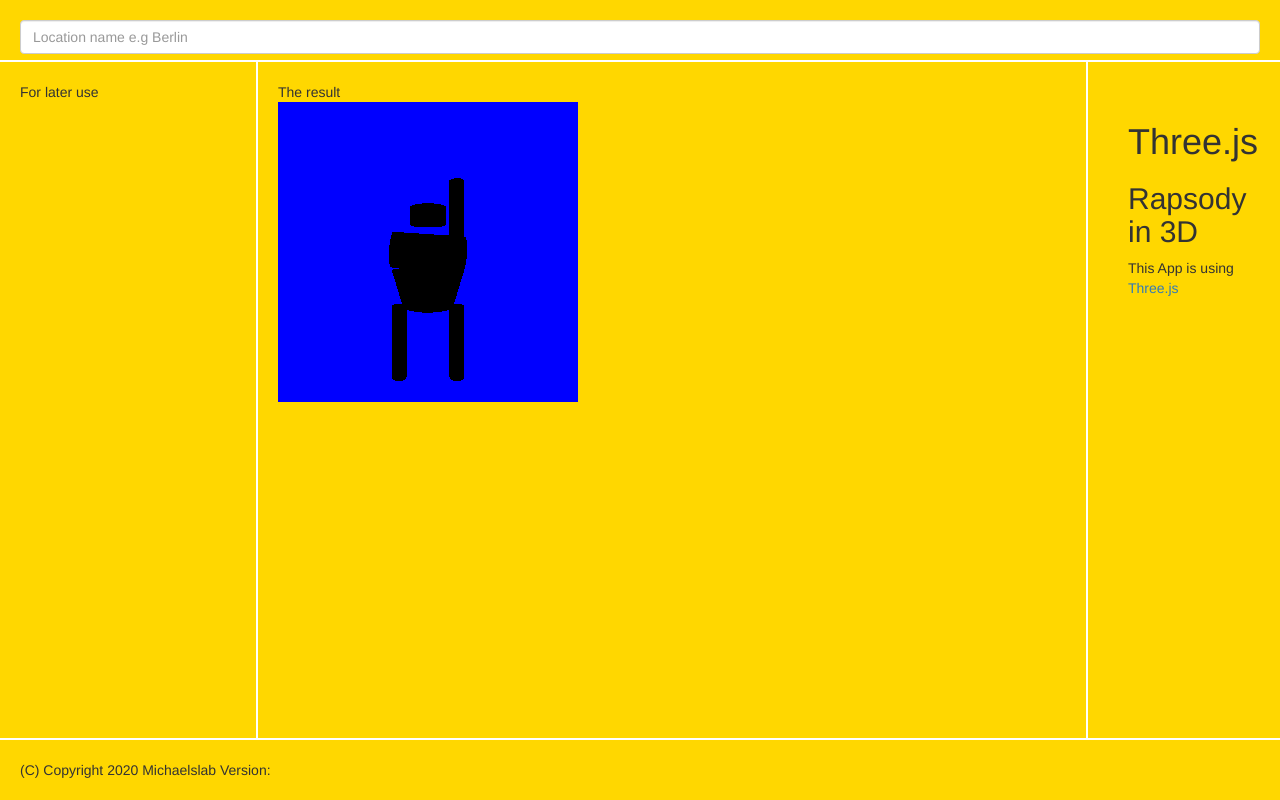
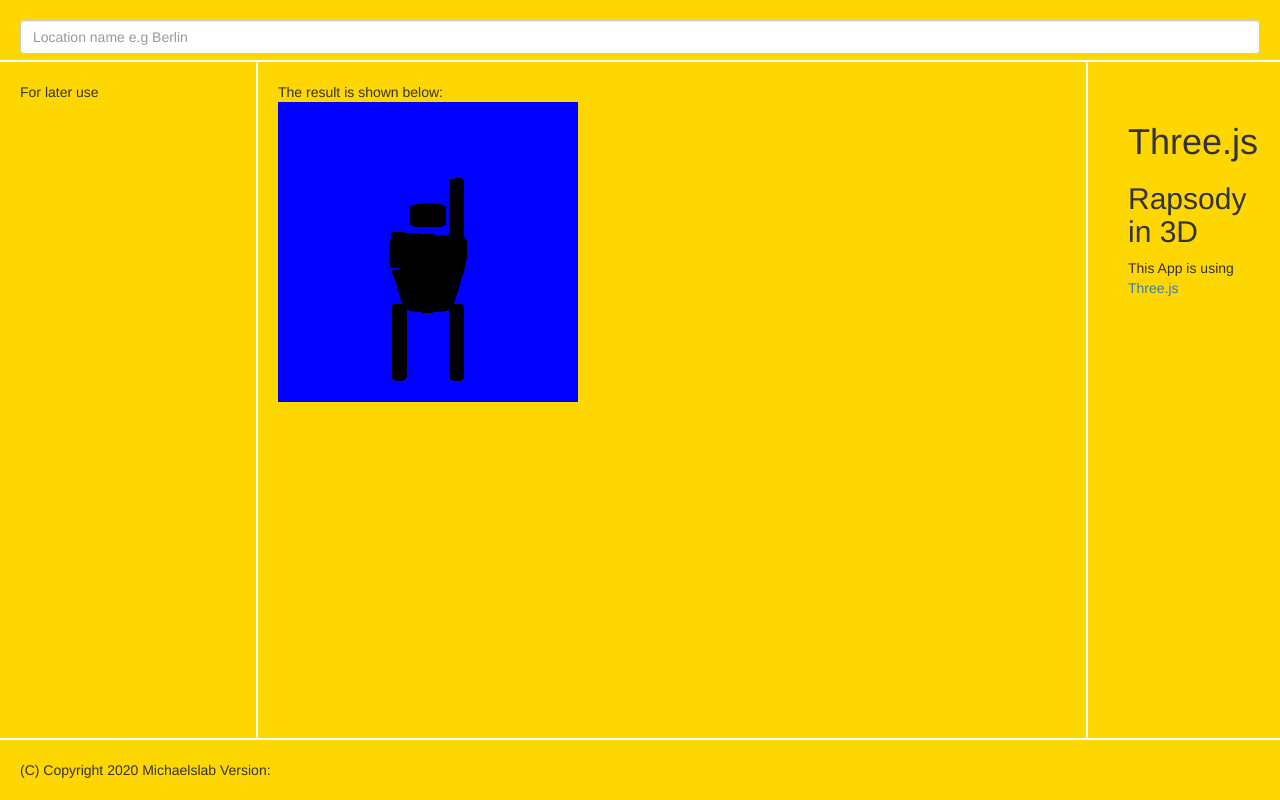
Before and after one commit to merdmann/3DRapsody, a website: page html/index.html in a window 1280 px wide. Drawn offline with nearby package versions, Linux system fonts and the light colour scheme.

Commit message:
Small texxt fragment added

```diff
--- a/html/index.html
+++ b/html/index.html
@@ -33,7 +33,7 @@
         <script src="https://cdnjs.cloudflare.com/ajax/libs/gsap/3.2.4/gsap.min.js"></script>
         <script src="../js/main.js"></script>
 
-        The result
+        The result is shown below:
         <canvas width="300" height="300" id="OutputCanvas" class="canvas"></canvas>
     </article>
 
```
